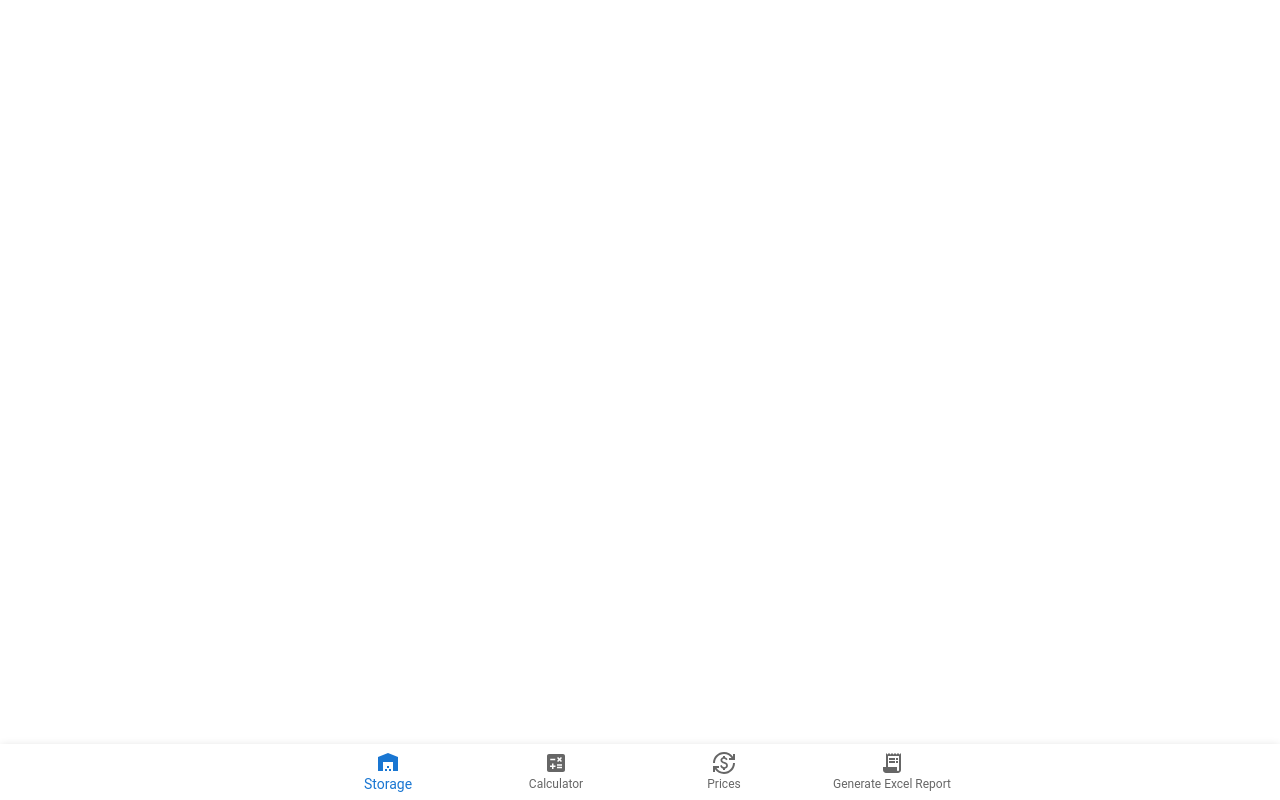
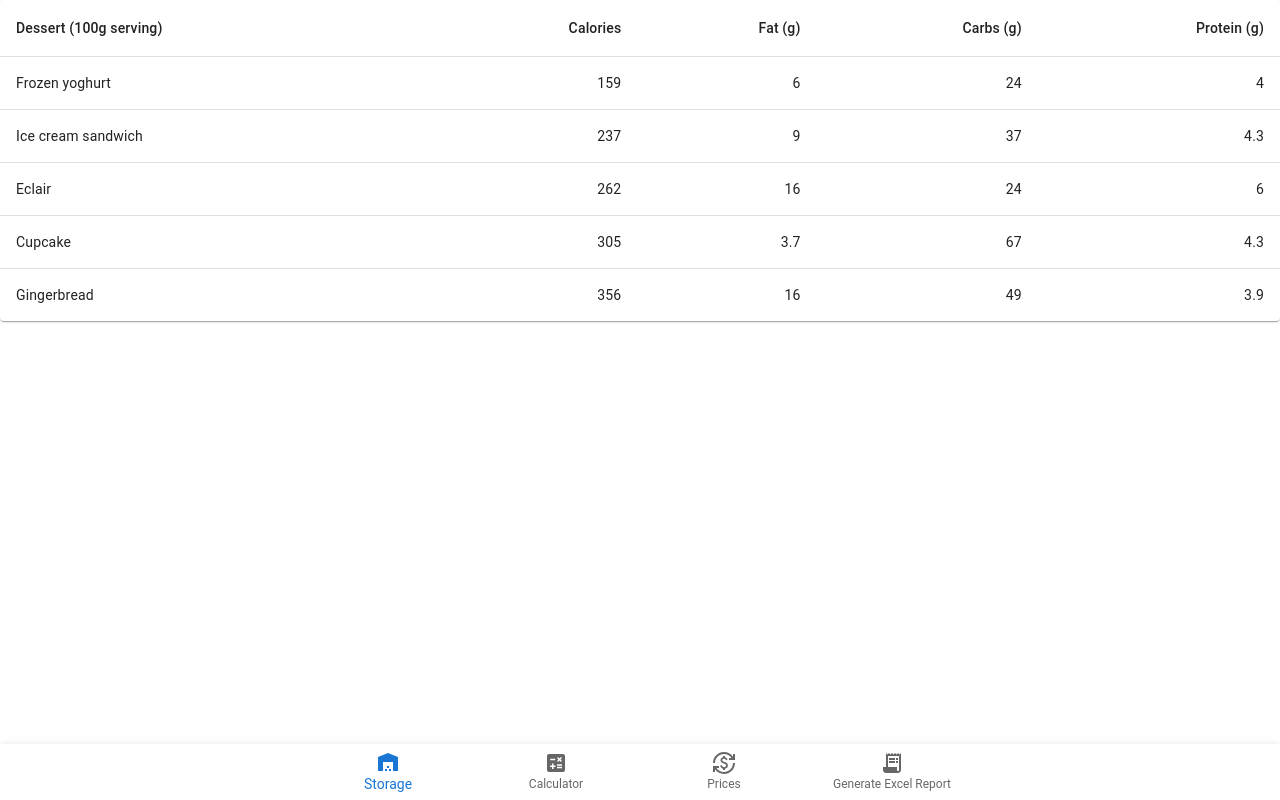
Before and after one commit to yaoCheng1992/yummy-cake, a React app in the folder Frontend/: page /admin-storage in a window 1280 px wide. Built offline with nearby package versions, Linux system fonts and the light colour scheme.

Commit message:
Admin storage - initial table

```diff
--- a/Frontend/src/components/Admin/AdminStorageDashboard.js
+++ b/Frontend/src/components/Admin/AdminStorageDashboard.js
@@ -3,18 +3,67 @@
 import BottomNavigation from '@mui/material/BottomNavigation';
 import BottomNavigationAction from '@mui/material/BottomNavigationAction';
 import Paper from '@mui/material/Paper';
+import Table from '@mui/material/Table';
+import TableBody from '@mui/material/TableBody';
+import TableCell from '@mui/material/TableCell';
+import TableContainer from '@mui/material/TableContainer';
+import TableHead from '@mui/material/TableHead';
+import TableRow from '@mui/material/TableRow';
 
 import WarehouseIcon from '@mui/icons-material/Warehouse';
 import { Calculate, CurrencyExchange } from "@mui/icons-material";
 import ReceiptLongIcon from '@mui/icons-material/ReceiptLong';
 
+function createData(name, calories, fat, carbs, protein) {
+  return { name, calories, fat, carbs, protein };
+}
+
 function AdminStorageDashboard(props){
     const [value, setValue] = React.useState(0);
     const ref = React.useRef(null);
 
+    const rows = [
+      createData('Frozen yoghurt', 159, 6.0, 24, 4.0),
+      createData('Ice cream sandwich', 237, 9.0, 37, 4.3),
+      createData('Eclair', 262, 16.0, 24, 6.0),
+      createData('Cupcake', 305, 3.7, 67, 4.3),
+      createData('Gingerbread', 356, 16.0, 49, 3.9),
+    ];
 
     return (
+
+
       <Box sx={{ pb: 7 }} ref={ref}>
+
+        <TableContainer component={Paper}>
+          <Table sx={{ minWidth: 650 }} aria-label="simple table">
+            <TableHead>
+              <TableRow>
+                <TableCell>Dessert (100g serving)</TableCell>
+                <TableCell align="right">Calories</TableCell>
+                <TableCell align="right">Fat&nbsp;(g)</TableCell>
+                <TableCell align="right">Carbs&nbsp;(g)</TableCell>
+                <TableCell align="right">Protein&nbsp;(g)</TableCell>
+              </TableRow>
+            </TableHead>
+              <TableBody>
+                {rows.map((row) => (
+                  <TableRow
+                    key={row.name}
+                    sx={{ '&:last-child td, &:last-child th': { border: 0 } }}
+                  >
+                    <TableCell component="th" scope="row">
+                      {row.name}
+                    </TableCell>
+                    <TableCell align="right">{row.calories}</TableCell>
+                    <TableCell align="right">{row.fat}</TableCell>
+                    <TableCell align="right">{row.carbs}</TableCell>
+                    <TableCell align="right">{row.protein}</TableCell>
+                  </TableRow>
+                ))}
+              </TableBody>
+          </Table>
+        </TableContainer>
         <Paper sx={{ position: 'fixed', bottom: 0, left: 0, right: 0 }} elevation={3}>
           <BottomNavigation
             showLabels
```
